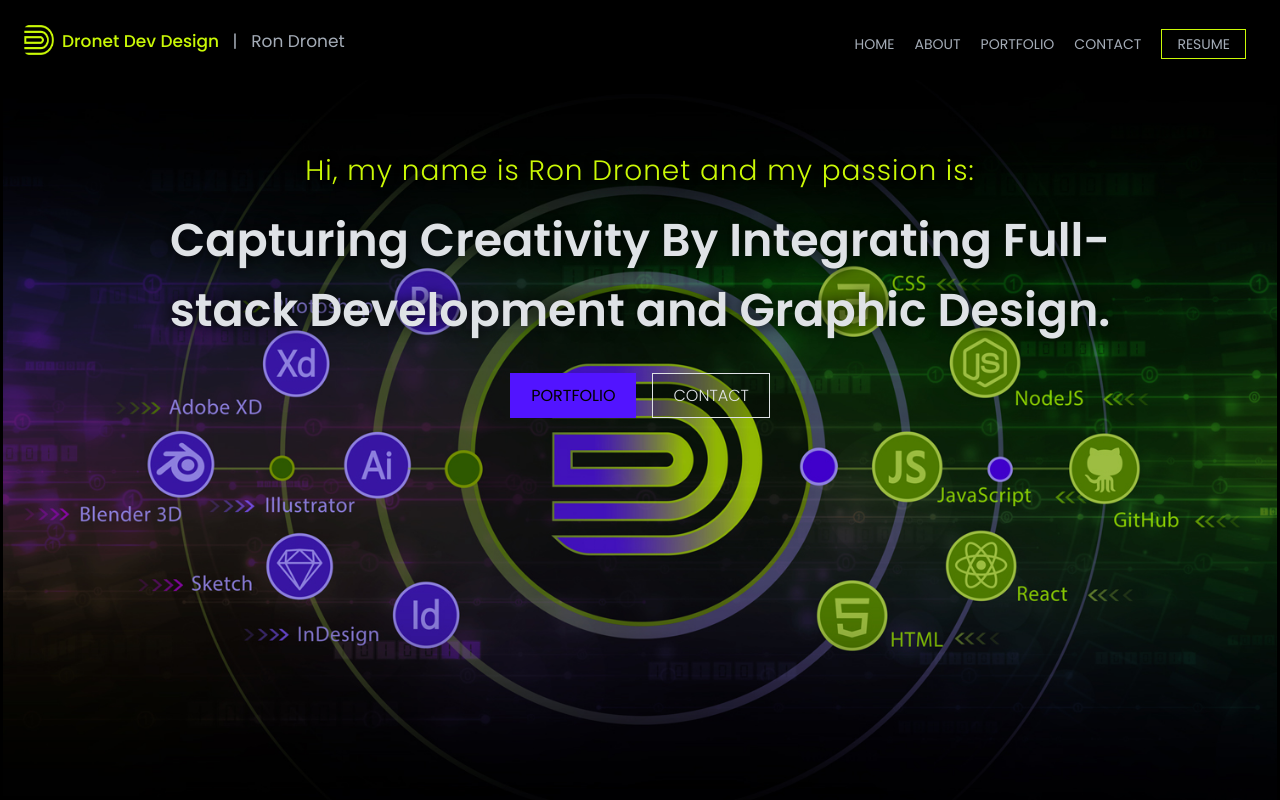
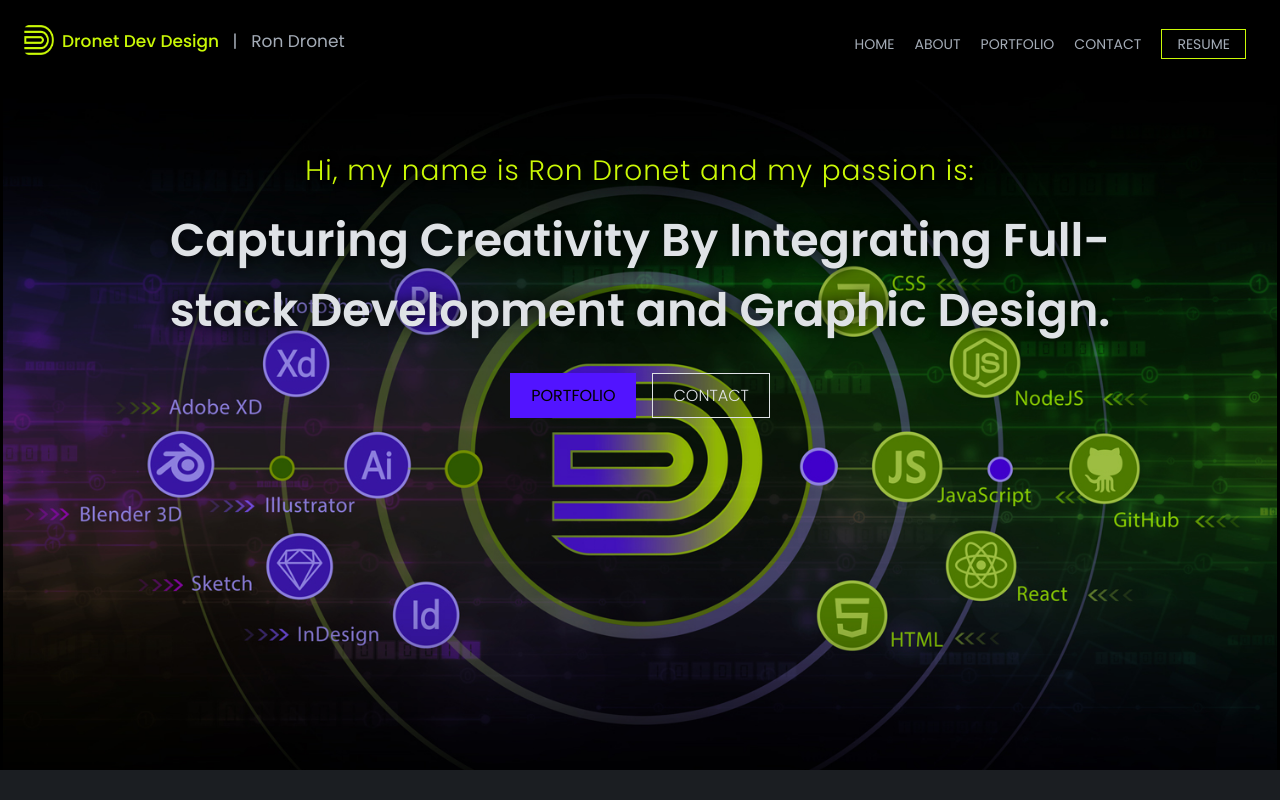
Before and after one commit to DronetDevDesign/dronetdevdesign-app, a React (Create React App) app: page / in a window 1280 px wide. Shown: the top 800 px of the page. Built offline with nearby package versions, Linux system fonts and the light colour scheme.

Commit message:
changed color for css variables to reflect new brand - logo

```diff
--- a/src/components/HeroSectionStyles.css
+++ b/src/components/HeroSectionStyles.css
@@ -3,6 +3,8 @@
 }
 
 .hero-section {
+  height: 80vh;
+  width: 100%;
   position: relative;
   justify-content: center;
   text-align: center;
```
